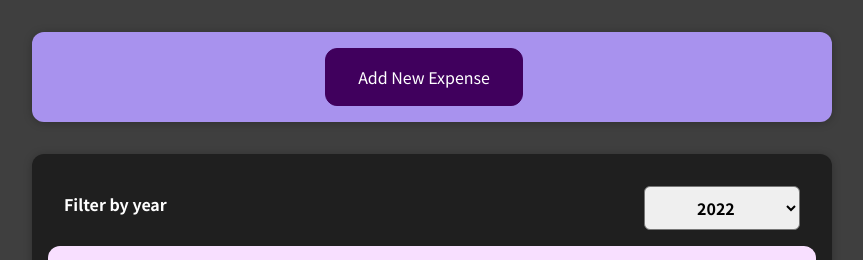
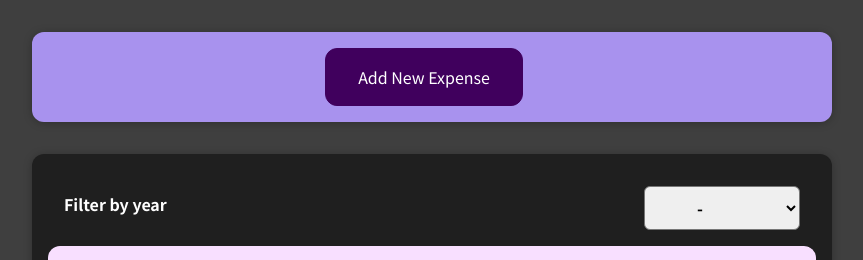
Before and after one commit to BucoTEC/Expenses, a React (Create React App) app: page / in a window 1280 px wide. Shown: the top 260 px of the page, without its empty margins (208-1071 px from the left). Built offline with nearby package versions, Linux system fonts and the light colour scheme.

Commit message:
fixed starter date

```diff
--- a/public/index.html
+++ b/public/index.html
@@ -10,7 +10,7 @@
       content=" simple web site for trackig expenses created using create-react-app"
     />
 
-    <title>Expeses</title>
+    <title>Expenses</title>
   </head>
   <body>
     <noscript>You need to enable JavaScript to run this app.</noscript>
--- a/src/components/Expenses/ExpensesFilter.js
+++ b/src/components/Expenses/ExpensesFilter.js
@@ -12,6 +12,7 @@ const ExpensesFilter = (props) => {
       <div className="expenses-filter__control">
         <label>Filter by year</label>
         <select value={props.selected} onChange={dropdownChangeHandler}>
+          <option value="-">-</option>
           <option value="2022">2022</option>
           <option value="2023">2023</option>
           <option value="2024">2024</option>
```
